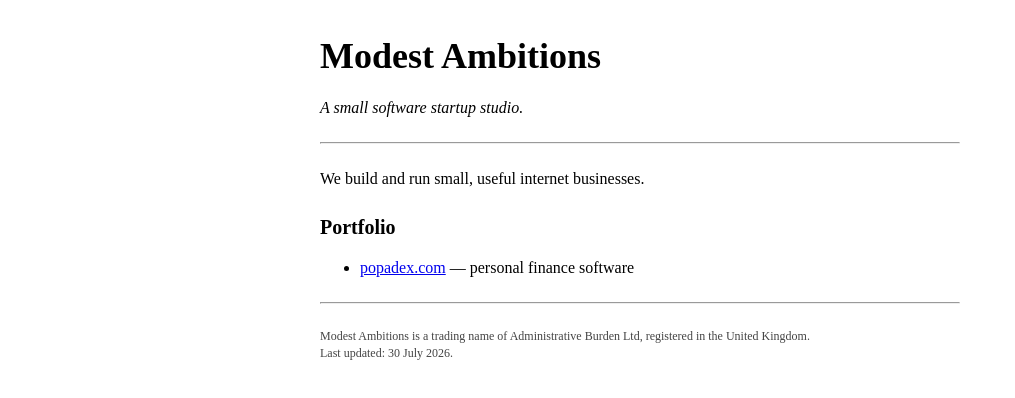
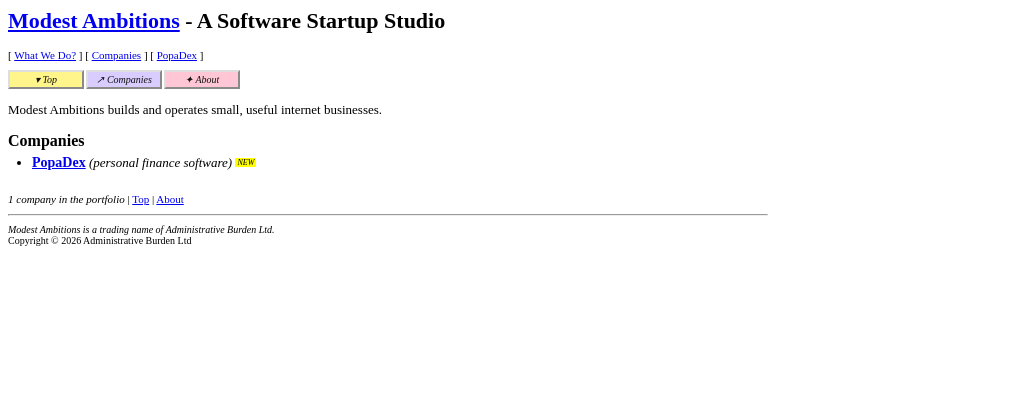
Before and after one commit to bit-of-a-shambles/modest-ambitions, a Next.js app: page / in a window 1280 px wide. Shown: the top 398 px of the page, without its empty margins (0-1015 px from the left). Built offline with nearby package versions, Linux system fonts and the light colour scheme.

Commit message:
Match early web directory styling

```diff
--- a/app/globals.css
+++ b/app/globals.css
@@ -3,27 +3,26 @@
   color: #000000;
   background: #ffffff;
   font-family: "Times New Roman", Times, serif;
-  font-size: 16px;
-  line-height: 1.35;
+  font-size: 13px;
+  line-height: 1.15;
 }
 
 main {
-  max-width: 640px;
-  margin: 32px auto;
+  max-width: 760px;
 }
 
 h1 {
-  margin: 0 0 4px;
-  font-size: 36px;
+  margin: 0 0 16px;
+  font-size: 22px;
 }
 
 h2 {
-  margin: 24px 0 8px;
-  font-size: 20px;
+  margin: 14px 0 4px;
+  font-size: 16px;
 }
 
 hr {
-  margin: 24px 0;
+  margin: 8px 0;
 }
 
 a {
@@ -39,13 +38,64 @@
   outline-offset: 2px;
 }
 
-footer {
-  color: #444444;
-  font-size: 12px;
+.text-nav {
+  margin-bottom: 8px;
+  font-size: 11px;
 }
 
-@media (max-width: 520px) {
-  main {
-    margin: 20px 8px;
-  }
+.button-nav {
+  display: flex;
+  gap: 2px;
+  margin-bottom: 14px;
 }
+
+.button-nav a {
+  min-width: 58px;
+  padding: 2px 7px;
+  border: 2px outset #dedede;
+  color: #111111;
+  font-size: 10px;
+  font-style: italic;
+  text-align: center;
+  text-decoration: none;
+}
+
+.button-nav .yellow {
+  background: #fff58a;
+}
+
+.button-nav .lilac {
+  background: #d9ccff;
+}
+
+.button-nav .pink {
+  background: #ffc7d6;
+}
+
+.directory {
+  margin: 0 0 14px;
+  padding-left: 24px;
+}
+
+.directory a {
+  font-size: 14px;
+  font-weight: bold;
+}
+
+.directory mark {
+  padding: 0 2px;
+  color: #000000;
+  background: #ffff00;
+  font-size: 8px;
+  font-style: italic;
+  vertical-align: 2px;
+}
+
+.count {
+  margin: 22px 0 0;
+  font-size: 11px;
+}
+
+footer {
+  font-size: 10px;
+}
--- a/app/page.tsx
+++ b/app/page.tsx
@@ -1,30 +1,50 @@
 export default function Home() {
   return (
-    <main>
-      <h1>Modest Ambitions</h1>
-      <p>
-        <em>A small software startup studio.</em>
+    <main id="top">
+      <h1>
+        <a href="#top">Modest Ambitions</a> - A Software Startup Studio
+      </h1>
+
+      <nav className="text-nav" aria-label="Primary navigation">
+        [ <a href="#about">What We Do?</a> ] [ <a href="#companies">Companies</a>{" "}
+        ] [ <a href="https://popadex.com">PopaDex</a> ]
+      </nav>
+
+      <nav className="button-nav" aria-label="Shortcuts">
+        <a className="yellow" href="#top">
+          ▾ Top
+        </a>
+        <a className="lilac" href="#companies">
+          ↗ Companies
+        </a>
+        <a className="pink" href="#about">
+          ✦ About
+        </a>
+      </nav>
+
+      <p id="about">
+        Modest Ambitions builds and operates small, useful internet businesses.
+      </p>
+
+      <h2 id="companies">Companies</h2>
+      <ul className="directory">
+        <li>
+          <a href="https://popadex.com">PopaDex</a>
+          <em> (personal finance software)</em> <mark>NEW</mark>
+        </li>
+      </ul>
+
+      <p className="count">
+        <em>1 company in the portfolio</em> | <a href="#top">Top</a> |{" "}
+        <a href="#about">About</a>
       </p>
 
       <hr />
 
-      <p>We build and run small, useful internet businesses.</p>
-
-      <h2>Portfolio</h2>
-      <ul>
-        <li>
-          <a href="https://popadex.com">popadex.com</a> — personal finance
-          software
-        </li>
-      </ul>
-
-      <hr />
-
       <footer>
-        Modest Ambitions is a trading name of Administrative Burden Ltd,
-        registered in the United Kingdom.
+        <em>Modest Ambitions is a trading name of Administrative Burden Ltd.</em>
         <br />
-        Last updated: 30 July 2026.
+        Copyright © 2026 Administrative Burden Ltd
       </footer>
     </main>
   );
--- a/public-site/index.html
+++ b/public-site/index.html
@@ -11,59 +11,98 @@
         color: #000;
         background: #fff;
         font-family: "Times New Roman", Times, serif;
-        font-size: 16px;
-        line-height: 1.35;
+        font-size: 13px;
+        line-height: 1.15;
       }
 
-      main {
-        max-width: 640px;
-        margin: 32px auto;
-      }
+      main { max-width: 760px; }
 
       h1 {
-        margin: 0 0 4px;
-        font-size: 36px;
+        margin: 0 0 16px;
+        font-size: 22px;
       }
 
       h2 {
-        margin: 24px 0 8px;
-        font-size: 20px;
+        margin: 14px 0 4px;
+        font-size: 16px;
       }
 
-      hr { margin: 24px 0; }
+      hr { margin: 8px 0; }
       a { color: #0000ee; }
       a:visited { color: #551a8b; }
       a:focus-visible { outline: 1px dotted #000; outline-offset: 2px; }
 
-      footer {
-        color: #444;
-        font-size: 12px;
+      .text-nav { margin-bottom: 8px; font-size: 11px; }
+
+      .button-nav {
+        display: flex;
+        gap: 2px;
+        margin-bottom: 14px;
       }
 
-      @media (max-width: 520px) {
-        main { margin: 20px 8px; }
+      .button-nav a {
+        min-width: 58px;
+        padding: 2px 7px;
+        border: 2px outset #dedede;
+        color: #111;
+        font-size: 10px;
+        font-style: italic;
+        text-align: center;
+        text-decoration: none;
       }
+
+      .yellow { background: #fff58a; }
+      .lilac { background: #d9ccff; }
+      .pink { background: #ffc7d6; }
+      .directory { margin: 0 0 14px; padding-left: 24px; }
+      .directory a { font-size: 14px; font-weight: bold; }
+
+      .directory mark {
+        padding: 0 2px;
+        color: #000;
+        background: #ff0;
+        font-size: 8px;
+        font-style: italic;
+        vertical-align: 2px;
+      }
+
+      .count { margin: 22px 0 0; font-size: 11px; }
+      footer { font-size: 10px; }
     </style>
   </head>
   <body>
-    <main>
-      <h1>Modest Ambitions</h1>
-      <p><em>A small software startup studio.</em></p>
+    <main id="top">
+      <h1><a href="#top">Modest Ambitions</a> - A Software Startup Studio</h1>
 
-      <hr>
+      <nav class="text-nav">
+        [ <a href="#about">What We Do?</a> ]
+        [ <a href="#companies">Companies</a> ]
+        [ <a href="https://popadex.com">PopaDex</a> ]
+      </nav>
 
-      <p>We build and run small, useful internet businesses.</p>
+      <nav class="button-nav">
+        <a class="yellow" href="#top">▾ Top</a>
+        <a class="lilac" href="#companies">↗ Companies</a>
+        <a class="pink" href="#about">✦ About</a>
+      </nav>
 
-      <h2>Portfolio</h2>
-      <ul>
-        <li><a href="https://popadex.com">popadex.com</a> — personal finance software</li>
+      <p id="about">Modest Ambitions builds and operates small, useful internet businesses.</p>
+
+      <h2 id="companies">Companies</h2>
+      <ul class="directory">
+        <li>
+          <a href="https://popadex.com">PopaDex</a>
+          <em> (personal finance software)</em> <mark>NEW</mark>
+        </li>
       </ul>
+
+      <p class="count"><em>1 company in the portfolio</em> | <a href="#top">Top</a> | <a href="#about">About</a></p>
 
       <hr>
 
       <footer>
-        Modest Ambitions is a trading name of Administrative Burden Ltd, registered in the United Kingdom.<br>
-        Last updated: 30 July 2026.
+        <em>Modest Ambitions is a trading name of Administrative Burden Ltd.</em><br>
+        Copyright © 2026 Administrative Burden Ltd
       </footer>
     </main>
   </body>
```
